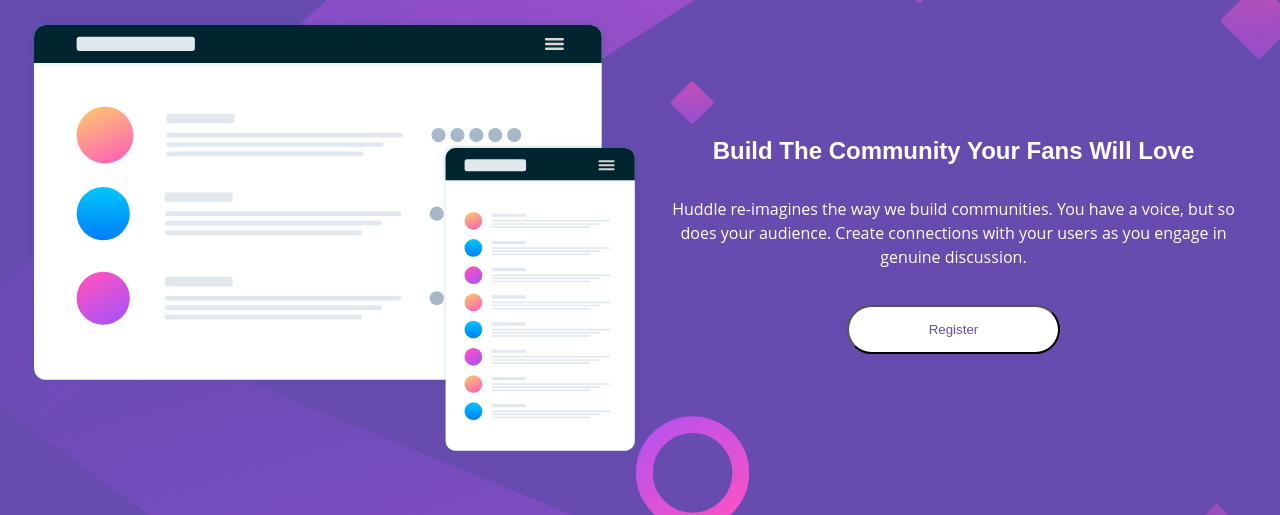
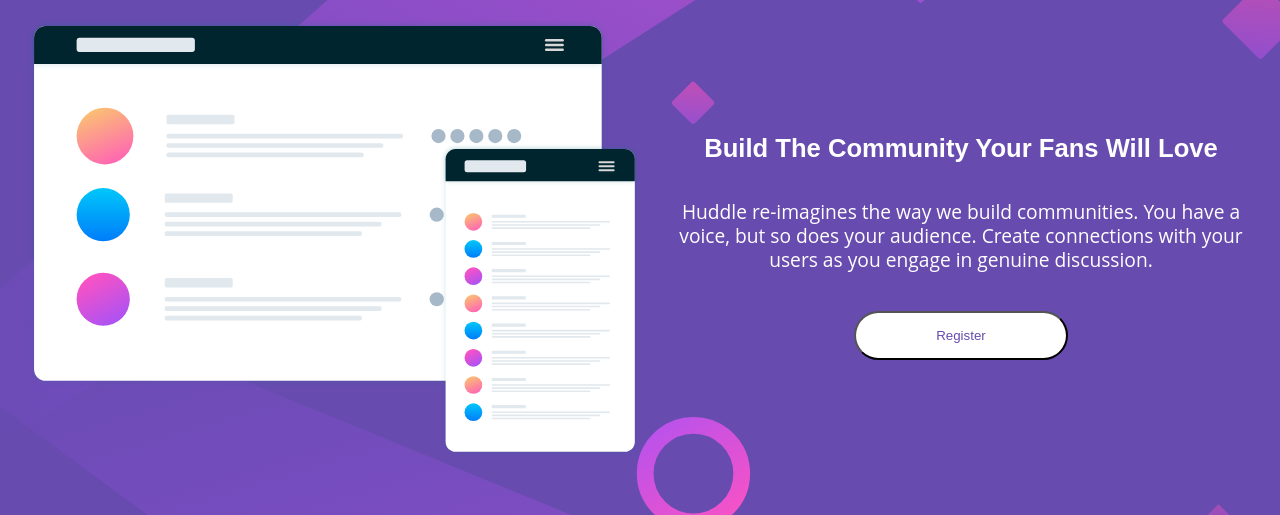
Before and after one commit to alenorgue/huddle-landing-page-with-single-introductory-section-master, a plain HTML site: page index.html in a window 1280 px wide. Shown: the part 81-596 px from the top of the page. Drawn offline with Linux system fonts and the light colour scheme.

Commit message:
v1.2 Mobile and responsive -font done, missing bg mobile

```diff
--- a/styles.css
+++ b/styles.css
@@ -101,12 +101,14 @@ button:hover {
 @media (min-width: 700px) {
     body {
         background-image: url('../images/bg-desktop.svg');
+        font-size: 1.2rem;
     }
-
+    h1 {font-size: 1.6rem;}
     .main-info {
         display: flex;
         flex-direction: row;
-        gap: 15px;
+        gap: 30px;
+        align-items: center;
     }
 
     .ilustration {
```
